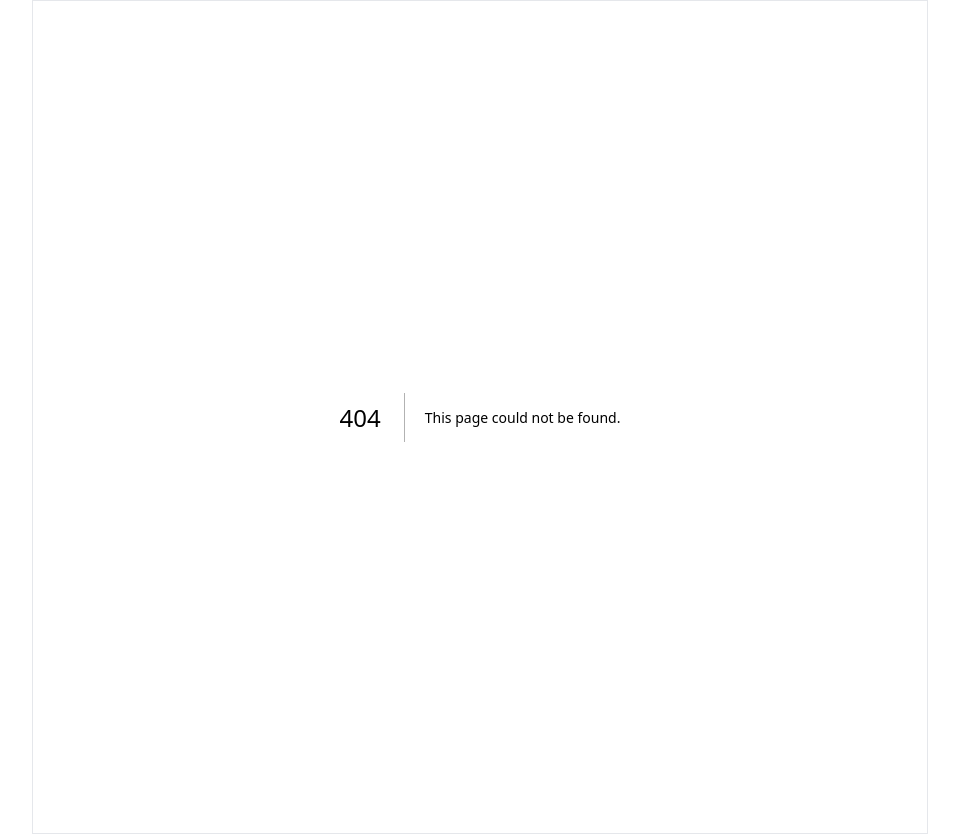
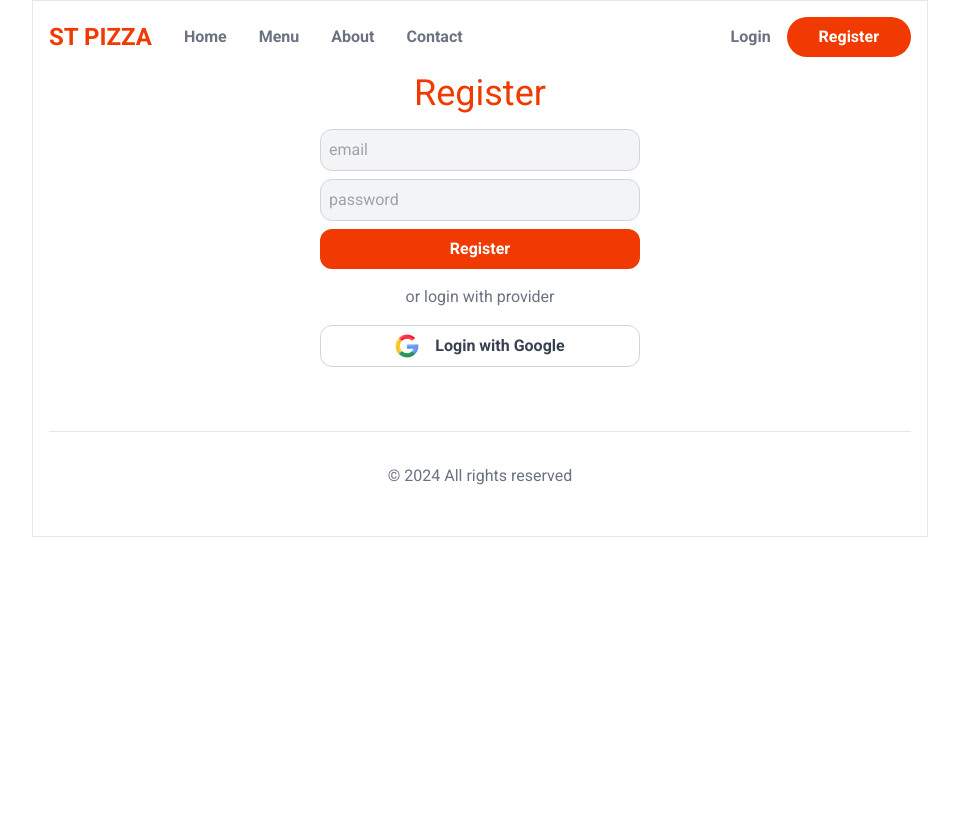
Before and after one commit to Li-8023/Skyline-Sneakers-Digital-Storefront, a Next.js app: page /register in a window 1280 px wide. Before the commit this address had no page. Shown: the whole page, without its empty margins (160-1119 px from the left). After the commit the page ends 800 px from the top, so only its background shows below. Built offline with nearby package versions, Linux system fonts and the light colour scheme.

Commit message:
lession 2

```diff
--- a/src/app/globals.css
+++ b/src/app/globals.css
@@ -6,3 +6,19 @@ section.hero {
     @apply grid;
     grid-template-columns: .4fr .6fr;
 }
+
+/* use block so the textfield are under each other */
+input[type="email"],
+input[type="password"],
+input[type="text"]{
+    @apply block w-full my-2 rounded-xl;
+    @apply border p-2 border-gray-300 bg-gray-100;
+}
+
+button{
+    @apply block w-full text-gray-700 font-semibold;
+    @apply border border-gray-300 rounded-xl px-6 py-2;
+}
+button[type="submit"],button.submit{
+    @apply border-0 bg-primary text-white;
+}
--- a/src/app/layout.tsx
+++ b/src/app/layout.tsx
@@ -1,8 +1,9 @@
 import type { Metadata } from "next";
 import { Roboto } from "next/font/google";
 import "./globals.css";
+import Header from "@/components/Layout/Header";
 
-const roboto = Roboto({ subsets: ["latin"], weight: ['400', '500', '700'] });
+const roboto = Roboto({ subsets: ["latin"], weight: ["400", "500", "700"] });
 
 export const metadata: Metadata = {
   title: "Create Next App",
@@ -18,9 +19,13 @@ export default function RootLayout({
     <html lang="en">
       <body className={roboto.className}>
         <main className="max-w-4xl mx-auto border p-4">
-        {children}
+          <Header />
+          {children}
+          <footer className="border-t p-8 text-center text-gray-500 mt-16">
+            &copy; 2024 All rights reserved
+          </footer>
         </main>
-        </body>
+      </body>
     </html>
   );
 }
--- a/src/app/page.tsx
+++ b/src/app/page.tsx
@@ -1,15 +1,34 @@
 import Image from "next/image";
 import Link from "next/link";
-import Header from "@/components/Layout/Header";
 import Hero from "@/components/Layout/Hero";
 import HomeMenu from "@/components/Layout/HomeMenu";
+import SessionHeaders from "@/components/Layout/SectionHeaders";
 // define primary color in tailwind.config.ts
 export default function Home() {
   return (
     <>
-      <Header/>
+
       <Hero/>
       <HomeMenu/>
+      <section className="text-center my-16">
+        <SessionHeaders subHeader={'Our story'} mainHeader={'About us'} />
+        <div className="text-gray-500 max-w-md mx-auto mt-4 flex flex-col gap-4">
+          <p>
+          Lorem ipsum dolor sit amet, consectetur adipiscing elit hid hdiah dhwid ahdiw dqhwidh bduxahwi dwhidh w99rei
+        </p>
+        <p>Lorem ipsum dolor sit amet, consectetur adipiscing elit hid hdiah dhwid ahdiw dqhwidh bduxahwi dwhidh w99rei
+        </p>
+         <p>Lorem ipsum dolor si
+        </p>
+        </div>
+      </section>
+      <section className="text-center my-8">
+        <SessionHeaders subHeader={'Don\'t hesitate'} mainHeader={'Contact us'}/>
+        <div className="mt-8">
+           <a className="text-4xl underline text-gray-500" href="tel:+12345678901">+1 234 567 8901</a>
+        </div>
+      </section>
+
     </>
   );
 }
--- /dev/null
+++ b/src/app/register/page.js
@@ -0,0 +1,20 @@
+import Image from "next/image";
+export default function RegisterPage() {
+  return (
+    <section className="mt-4">
+      <h1 className="text-center text-primary text-4xl mb-4">Register</h1>
+      <form className="block max-w-xs mx-auto">
+        <input type="email" placeholder="email"></input>
+        <input type="password" placeholder="password"></input>
+        <button type="submit">Register</button>
+        <div className="my-4 text-center text-gray-500">
+          or login with provider
+        </div>
+        <button className="flex gap-4 justify-center">
+          <Image src={"/google.png"} alt={""} width={24} height={24} />
+          Login with Google
+        </button>
+      </form>
+    </section>
+  );
+}
--- a/src/components/Layout/Header.js
+++ b/src/components/Layout/Header.js
@@ -2,22 +2,22 @@ import Link from "next/link";
 export default function Header(){
     return (
       <header className="flex items-center justify-between">
-        {/* our logo */}
-        <Link className="text-primary font-semibold text-2xl" href="">
-          ST PIZZA
-        </Link>
-
-        {/* five navigation links */}
         <nav className="flex items-center gap-8 text-gray-500 font-semibold">
-          <Link href={""}>Home</Link>
+          <Link className="text-primary font-semibold text-2xl" href="/">
+            ST PIZZA
+          </Link>
+          <Link href={"/"}>Home</Link>
           <Link href={""}>Menu</Link>
           <Link href={""}>About</Link>
           <Link href={""}>Contact</Link>
+        </nav>
+        <nav className="flex items-center gap-4 text-gray-500 font-semibold">
+          <Link href={'/login'}>Login</Link>
           <Link
-            href={""}
+            href={'/register'}
             className="bg-primary rounded-full text-white px-8 py-2"
           >
-            Login
+            Register
           </Link>
         </nav>
       </header>
--- a/src/components/Layout/Hero.js
+++ b/src/components/Layout/Hero.js
@@ -25,7 +25,7 @@ export default function Hero() {
           </button>
         </div>
       </div>
-      <div className="relative">
+      <div className="relative mt-2">
         <Image
           src={"/pizza.png"}
           layout={"fill"}
--- a/src/components/Layout/HomeMenu.js
+++ b/src/components/Layout/HomeMenu.js
@@ -1,10 +1,19 @@
-export default function HomeMenu(){
-    return (
-      <section>
-        <div className="text-center">
-          <h3 className="uppercase text-gray-500 font-semibold leading-4">Check out</h3>
-          <h2 className="text-primary font-bold text-4xl italic">Menu</h2>
-        </div>
-      </section>
-    );
+import MenuItem from "@/components/Menu/MenuItem";
+import SectionHeaders from "@/components/Layout/SectionHeaders";
+export default function HomeMenu() {
+  return (
+    <section>
+      <div className="text-center mt-4 mb-4">
+        <SectionHeaders subHeader={'check out'} mainHeader={'Menu'} />
+      </div>
+      <div className="grid grid-cols-3 gap-4">
+        <MenuItem />
+        <MenuItem />
+        <MenuItem />
+        <MenuItem />
+        <MenuItem />
+        <MenuItem />
+      </div>
+    </section>
+  );
 }
--- /dev/null
+++ b/src/components/Layout/SectionHeaders.js
@@ -0,0 +1,10 @@
+export default function SectionHeaders({subHeader, mainHeader}){
+    return (
+      <>
+        <h3 className="uppercase text-gray-500 font-semibold leading-4">
+            {subHeader}
+        </h3>
+        <h2 className="text-primary font-bold text-4xl italic">{mainHeader}</h2>
+      </>
+    );
+}
--- /dev/null
+++ b/src/components/Menu/MenuItem.js
@@ -0,0 +1,16 @@
+export default function MenuItem(){
+    return (
+      <div className="bg-gray-200 p-4 rounded-lg text-center hover:bg-white hover:shadow-md hover:shadow-black/25 transition-all">
+        <div className="text-center">
+          <img src="/pizza.png"className="max-h-auto max-h-24 block mx-auto" alt="pizza" />
+        </div>
+        <h4 className="font-semibold text-xl my-3">Pepperoni Pizza</h4>
+        <p className="text-gray-500 text-sm">
+          Lorem ipsum dolor sit amet, consectetur adipisicing elit
+        </p>
+        <button className="mt-4 bg-primary text-white rounded-full px-8 py-2">
+          Add to cart $12
+        </button>
+      </div>
+    );
+}
```
Also changed, not shown: public/google.png (added).
